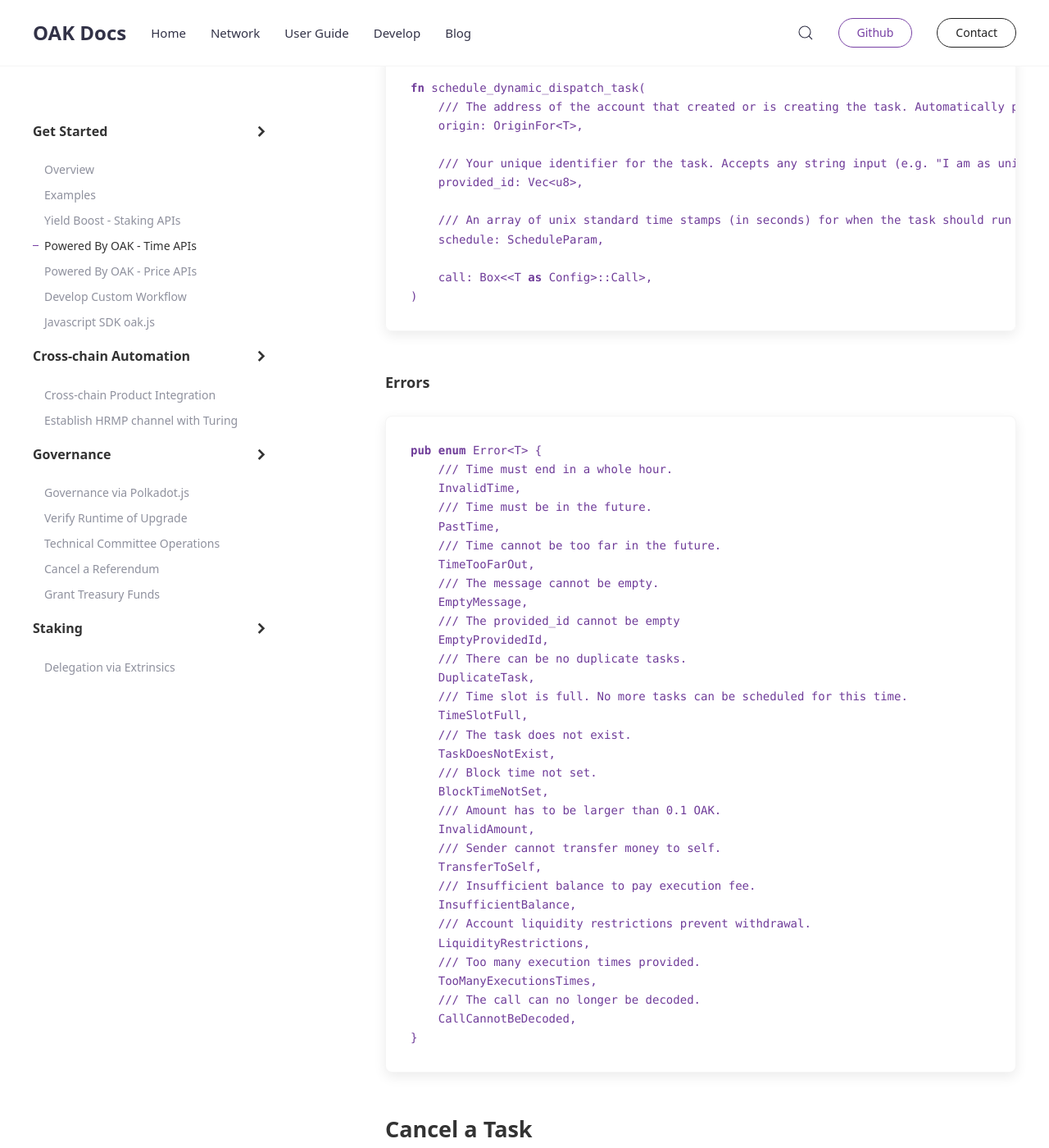
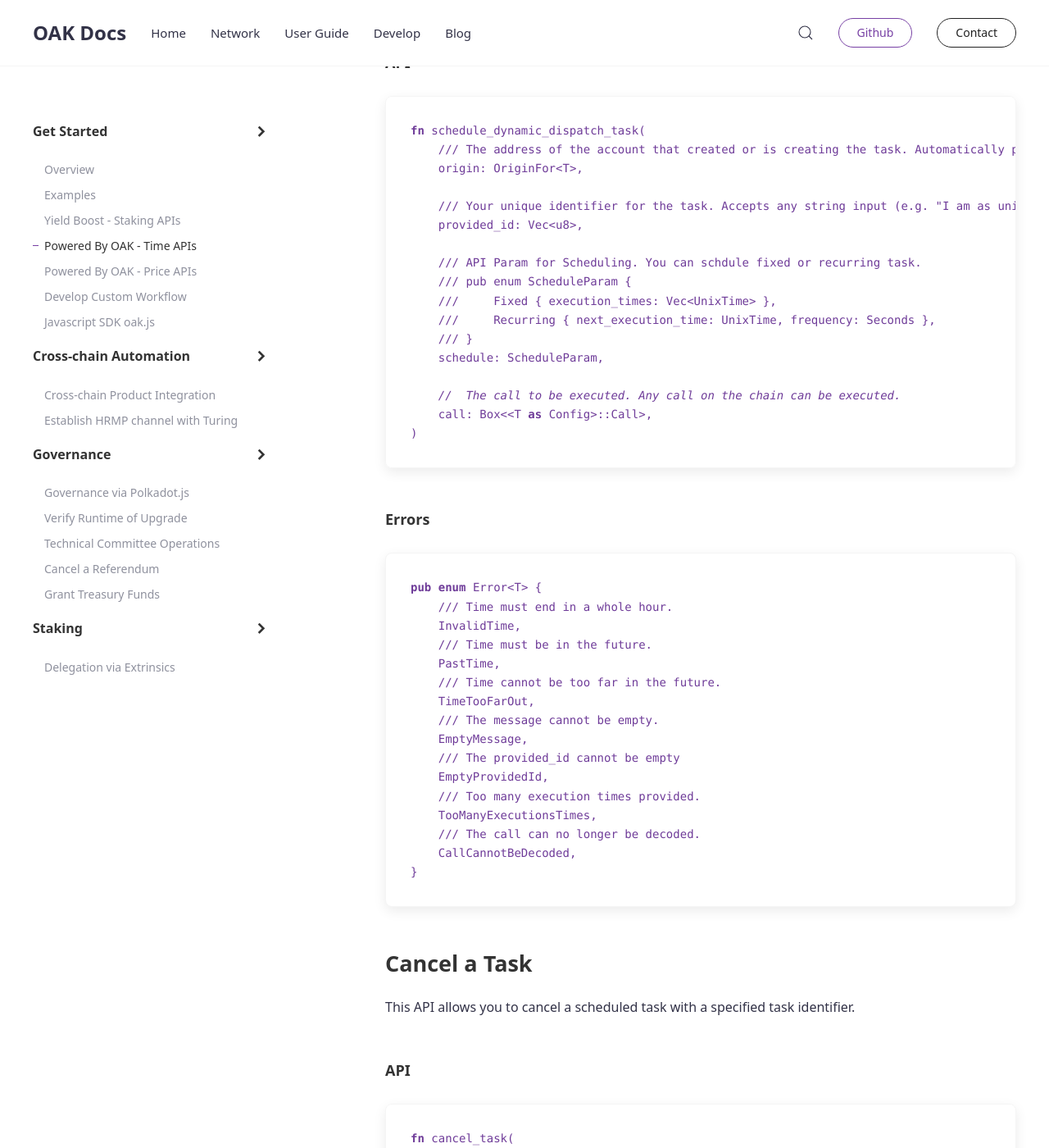
Before and after one commit to AvaProtocol/OAK-docs, a Jekyll site: the page built from _docs/powered-by-oak-time-apis.md, in a window 1280 px wide and 1400 px high, scrolled down 2905 px. Shown: the whole window at 82% size. Built offline with Jekyll 4.4.1, drawn with Linux system fonts in a browser that asks for light colours; some of the changed text lies outside the part shown.

Commit message:
Add document for scheduleDynamicDispatchTask

````diff
--- a/_docs/powered-by-oak-time-apis.md
+++ b/_docs/powered-by-oak-time-apis.md
@@ -13,7 +13,7 @@
  - paying over time (recurring payments on a foreign chain),
  - anything else you can do on supported parachains, sometime(s) in the future.
 
-1. `scheduleDynamicDispatchTask` can be used to schedule a dynamic dispatch task.
+1. `scheduleDynamicDispatchTask` can be used to schedule execution of any extrinsic or batch of extrinsics on-chain.
 
 1. `cancelTask` can be used to cancel any existing automation tasks (must be from the account which created the task).
 
@@ -74,10 +74,11 @@
     /// The total weight of the encoded call that will be sent back to the parachain.
     encoded_call_weight: u64,
 )
+
 ```
 
 ## Create a dynamic dispatch task
-This API allows you to schedule a dynamic dispatch task.
+This API allows you to schedule execution of any extrinsic or batch of extrinsics on-chain.
 
 #### API
 ```rust
@@ -88,9 +89,14 @@
     /// Your unique identifier for the task. Accepts any string input (e.g. "I am as unique as a snowflake").
     provided_id: Vec<u8>,
 
-    /// An array of unix standard time stamps (in seconds) for when the task should run (accepts a string input). The time stamp must be at the start of any minute (i.e. the timestamp number modulo 60 must equal 0).
+    /// API Param for Scheduling. You can schdule fixed or recurring task.
+    /// pub enum ScheduleParam {
+	///     Fixed { execution_times: Vec<UnixTime> },
+	///     Recurring { next_execution_time: UnixTime, frequency: Seconds },
+    /// }
     schedule: ScheduleParam,
 
+    //  The call to be executed. Any call on the chain can be executed.
     call: Box<<T as Config>::Call>,
 )
 ```
@@ -108,22 +114,6 @@
     EmptyMessage,
     /// The provided_id cannot be empty
     EmptyProvidedId,
-    /// There can be no duplicate tasks.
-    DuplicateTask,
-    /// Time slot is full. No more tasks can be scheduled for this time.
-    TimeSlotFull,
-    /// The task does not exist.
-    TaskDoesNotExist,
-    /// Block time not set.
-    BlockTimeNotSet,
-    /// Amount has to be larger than 0.1 OAK.
-    InvalidAmount,
-    /// Sender cannot transfer money to self.
-    TransferToSelf,
-    /// Insufficient balance to pay execution fee.
-    InsufficientBalance,
-    /// Account liquidity restrictions prevent withdrawal.
-    LiquidityRestrictions,
     /// Too many execution times provided.
     TooManyExecutionsTimes,
     /// The call can no longer be decoded.
````
